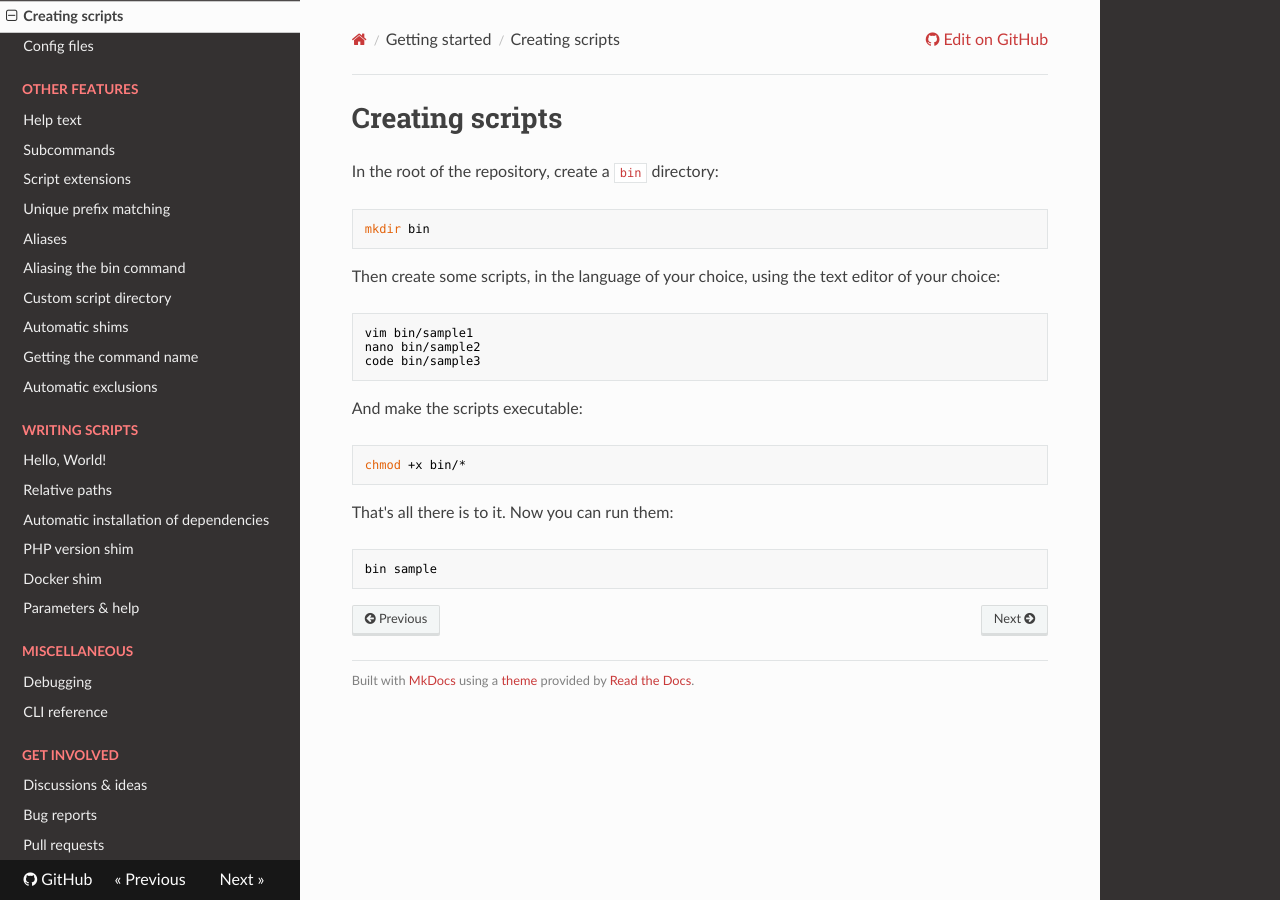
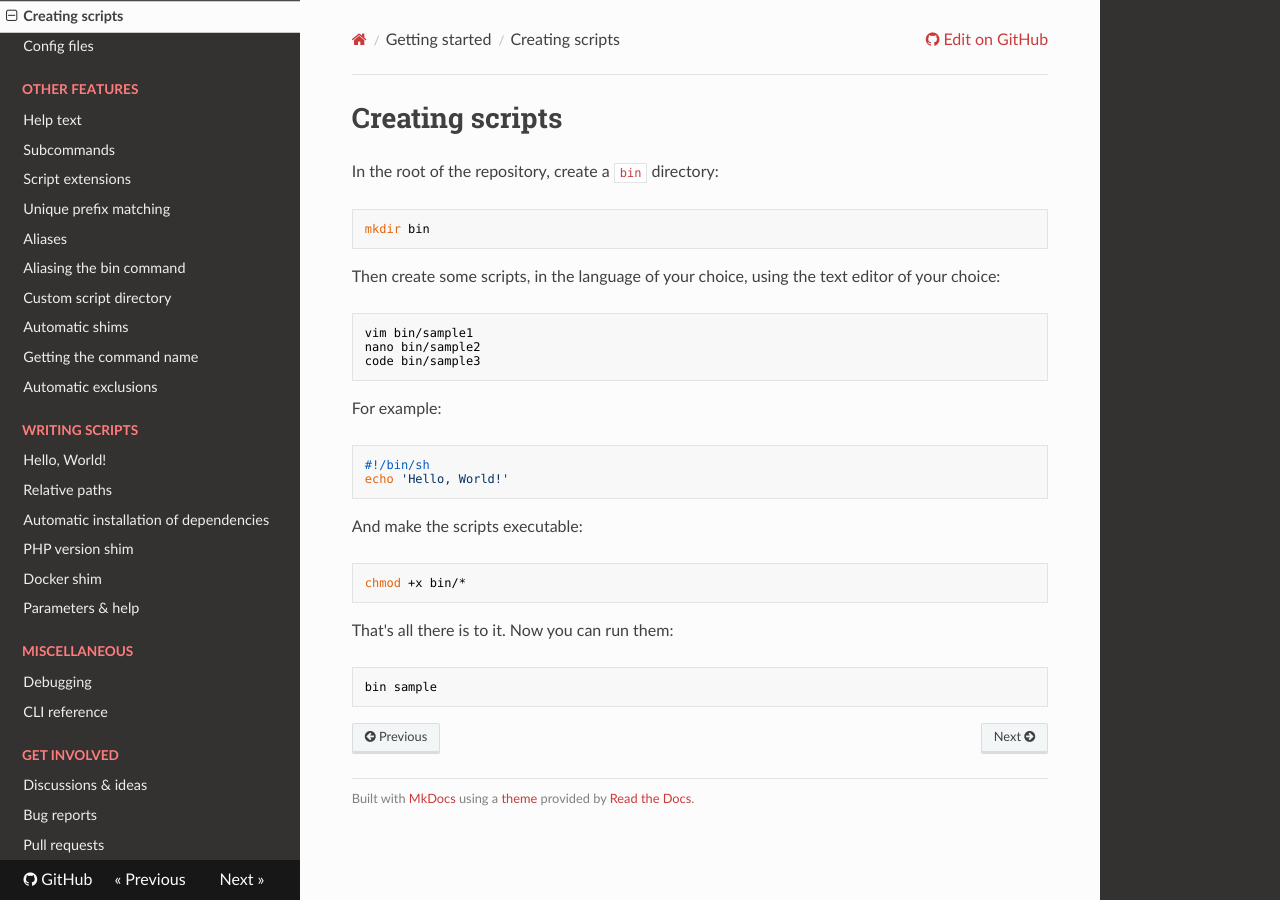
Before and after one commit to bin-cli/bin-cli, an MkDocs documentation site: the page built from docs/creating-scripts.md, in a window 1280 px wide. Built offline with MkDocs 1.6.1, drawn with Linux system fonts in a browser that asks for light colours; nearby versions of some CDN libraries.

Commit message:
Add an example script for easier testing

````diff
--- a/docs/creating-scripts.md
+++ b/docs/creating-scripts.md
@@ -14,6 +14,13 @@ nano bin/sample2
 code bin/sample3
 ```
 
+For example:
+
+```bash
+#!/bin/sh
+echo 'Hello, World!'
+```
+
 And make the scripts executable:
 
 ```bash
````
